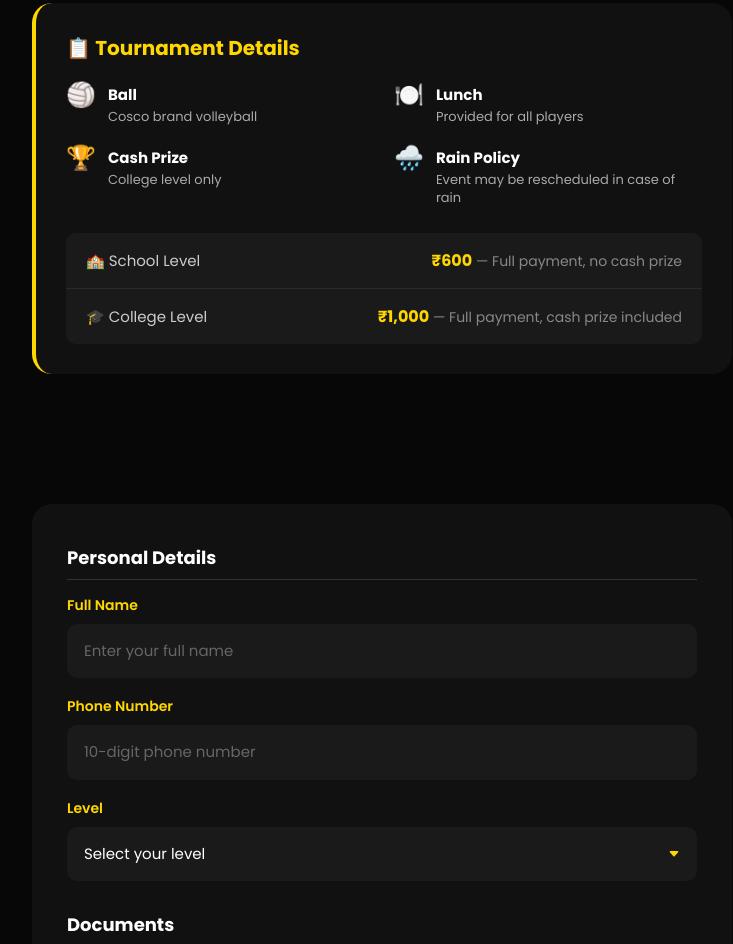
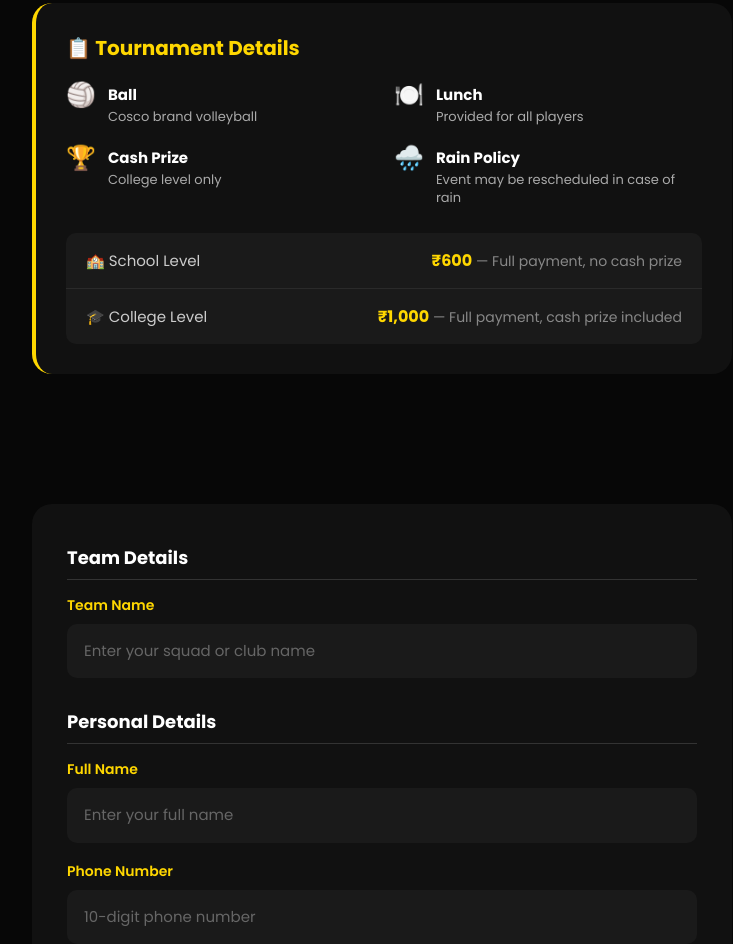
Before and after one commit to vihaandk21/Royal-Strikers, a plain HTML site: page register.html in a window 1280 px wide. Shown: the part 309-1253 px from the top of the page, without its empty margins (258-991 px from the left). Drawn offline with nearby package versions, Linux system fonts and the light colour scheme.

Commit message:
Update register.html

```diff
--- a/register.html
+++ b/register.html
@@ -95,8 +95,17 @@
                 <input type="hidden" name="sport" value="Volleyball">
                 <!-- Admin contact: +91 82963 98607 -->
 
-                <!-- ── Section 1: Personal Details ── -->
-                <h3 class="form-section-title">Personal Details</h3>
+                <!-- ── Section 1: Team Details ── -->
+                <h3 class="form-section-title">Team Details</h3>
+
+                <div class="form-group">
+                    <label for="teamName">Team Name</label>
+                    <input type="text" id="teamName" name="teamName"
+                           placeholder="Enter your squad or club name" required>
+                </div>
+
+                <!-- ── Section 2: Personal Details ── -->
+                <h3 class="form-section-title" style="margin-top: 30px;">Personal Details</h3>
 
                 <div class="form-group">
                     <label for="fullName">Full Name</label>
@@ -121,7 +130,7 @@
                     </select>
                 </div>
 
-                <!-- ── Section 2: Documents ── -->
+                <!-- ── Section 3: Documents ── -->
                 <h3 class="form-section-title" style="margin-top: 30px;">Documents</h3>
                 <p style="font-size: 13px; color: #aaa; margin-bottom: 15px; line-height: 1.4;">
                     <em>Note: Your documents will be scanned automatically to verify your age category. For security, they are not uploaded to our server. You will be prompted to send them to us via WhatsApp after submission.</em>
@@ -140,7 +149,7 @@
                            accept="image/*,.pdf" required>
                 </div>
 
-                <!-- ── Section 3: Payment ── -->
+                <!-- ── Section 4: Payment ── -->
                 <h3 class="form-section-title" style="margin-top: 30px;">Payment</h3>
 
                 <!-- Dynamic fee display -->
@@ -199,6 +208,10 @@
                 <h3>REGISTRATION RECEIPT</h3>
             </div>
             <div class="receipt-body">
+                <div class="receipt-row">
+                    <span>Team Name</span>
+                    <span id="r-teamName">—</span>
+                </div>
                 <div class="receipt-row">
                     <span>Name</span>
                     <span id="r-name">—</span>
```
